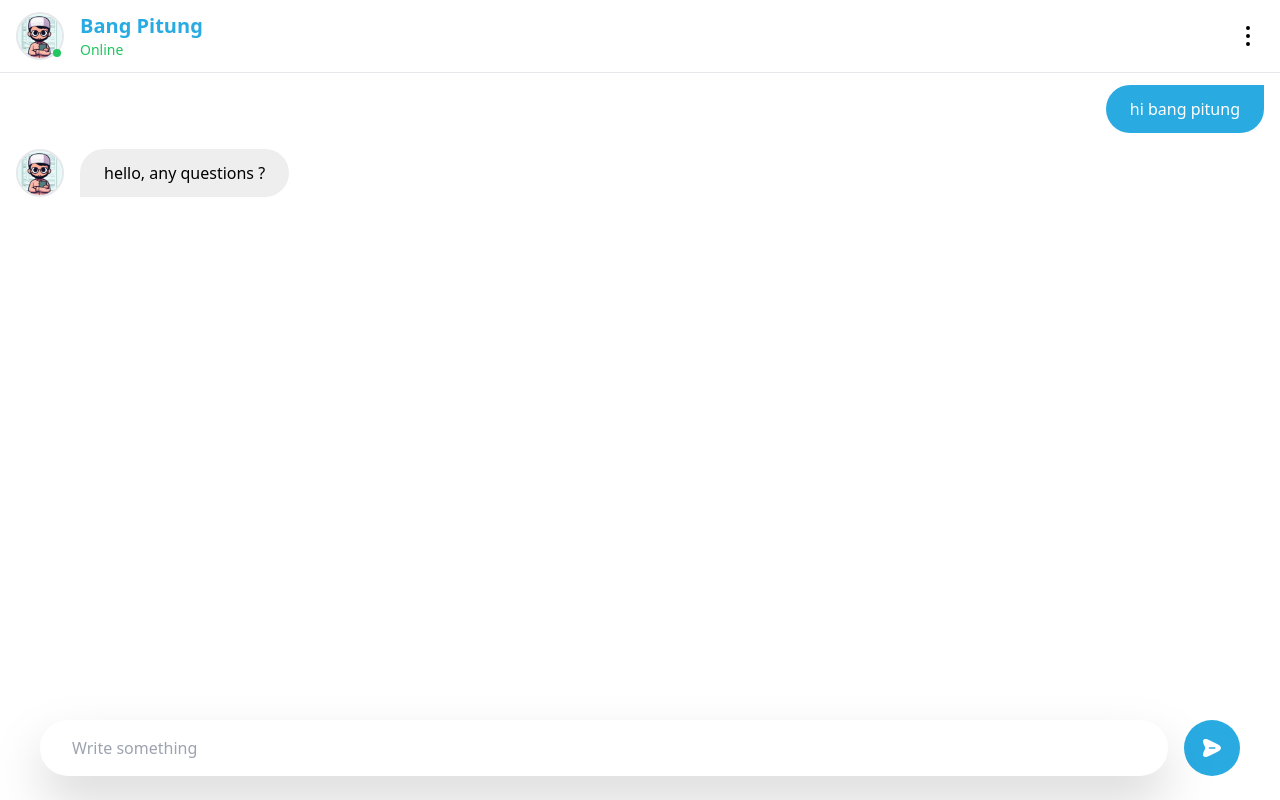
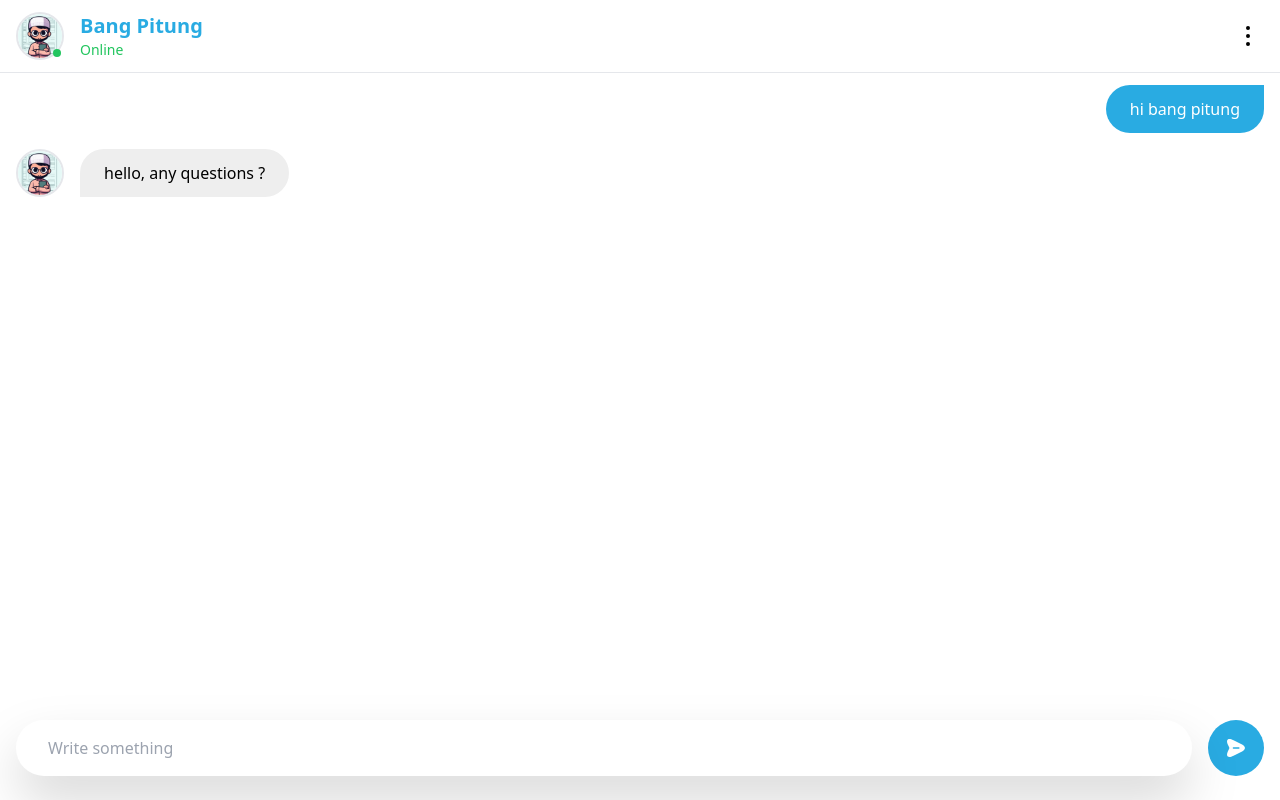
Before and after one commit to fikrialwan/chat-bpt, a React (Vite) app: page / in a window 1280 px wide. Built offline with nearby package versions, Linux system fonts and the light colour scheme.

Commit message:
feat(chat-field): remove unused padding

```diff
--- a/src/component/layout/chat-field.tsx
+++ b/src/component/layout/chat-field.tsx
@@ -5,7 +5,7 @@ import Container from "../shared/container";
 const ChatField = () => {
   return (
     <Container>
-      <div className="flex items-end w-full gap-4 px-6 py-3">
+      <div className="flex items-end w-full gap-4 py-3">
         <ReactTextareaAutosize
           className="flex-1 resize-none py-4 px-8 rounded-[32px] bg-white outline-none drop-shadow-2xl"
           minRows={1}
```
